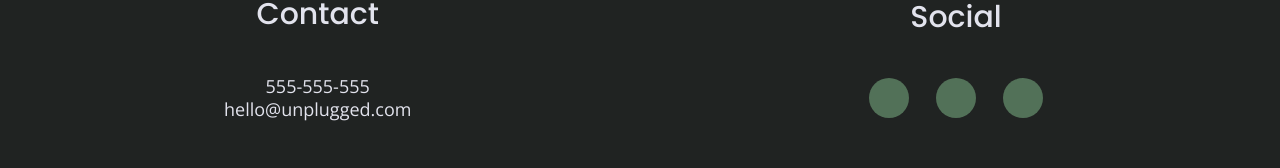
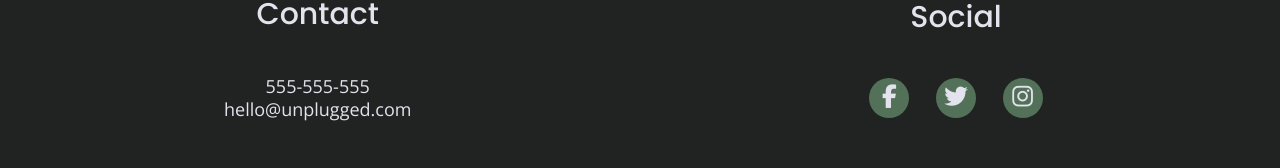
Before and after one commit to suzesmith/unplugged-boilerplate, a website: page about/index.html in a window 1280 px wide. Shown: the part 1799-1967 px from the top of the page. Drawn offline with nearby package versions, Linux system fonts and the light colour scheme.

Commit message:
Last fix ups for mvp

```diff
--- a/about/index.html
+++ b/about/index.html
@@ -100,10 +100,16 @@
 
               <div class="social">
               <h4> Social </h4>
-                <div class="social-icons">
-                  <p><a href="https://www.facebook.com/yoursite" target="_blank"></a></p>
-                  <p><a href="https://www.twitter.com/yoursite" target="_blank"></a></p>
-                  <p><a href="https://www.instagram.com/yoursite" target="_blank"></a></p>
+              <div class="social-icons">
+                <p>
+                  <a href="https://www.facebook.com/yoursite" target="_blank"><i class="fab fa-facebook-f"></i></a>
+                </p>
+                <p>
+                  <a href="https://www.twitter.com/yoursite" target="_blank"><i class="fab fa-twitter"></i></a>
+                </p>
+                <p>
+                  <a href="https://www.instagram.com/yoursite" target="_blank"><i class="fab fa-instagram"></i></a>
+                </p>
               </div>
             </div>
           </div>
```
Also changed, not shown: faq/index.html (+11 -5 lines).
